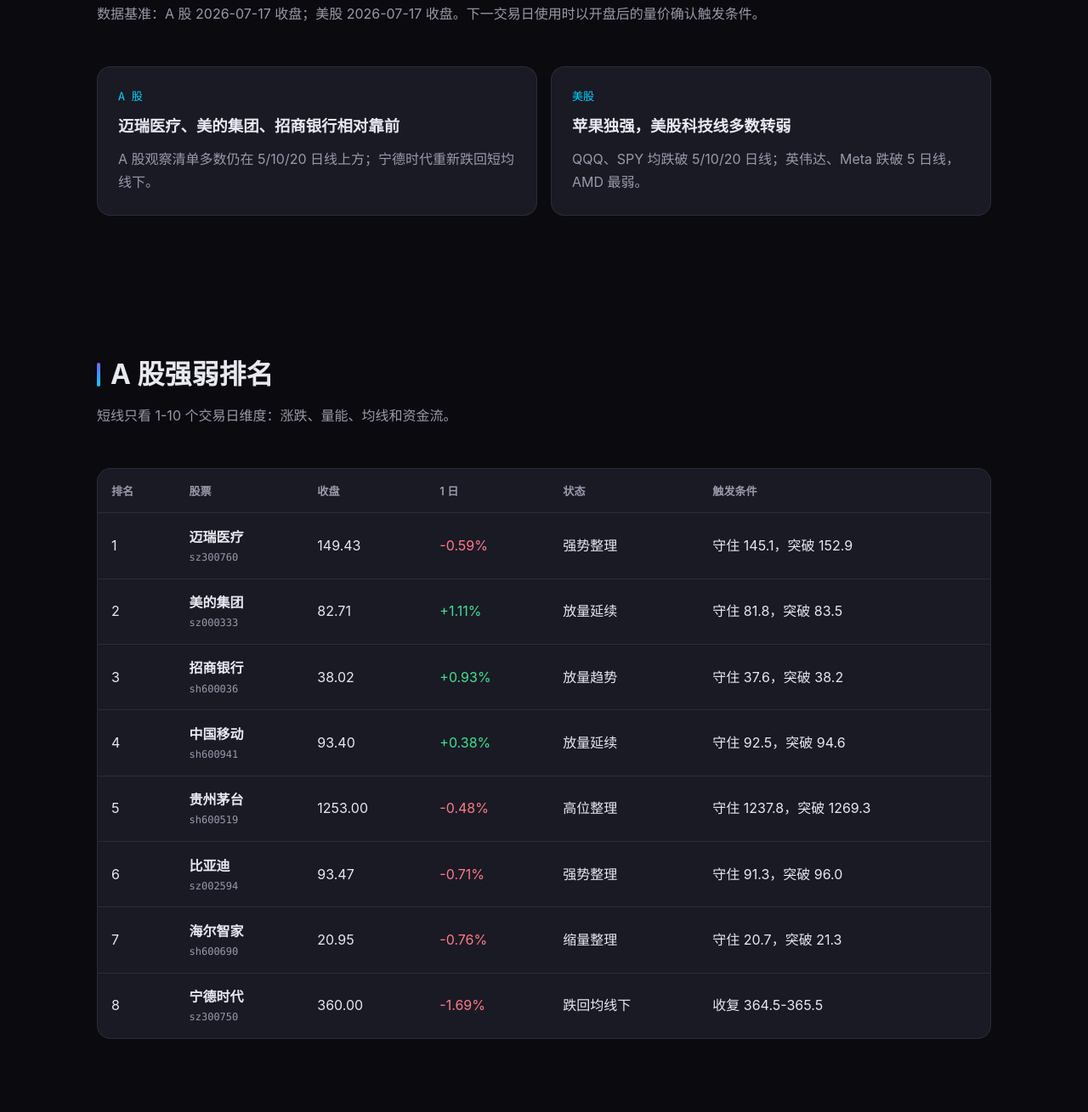
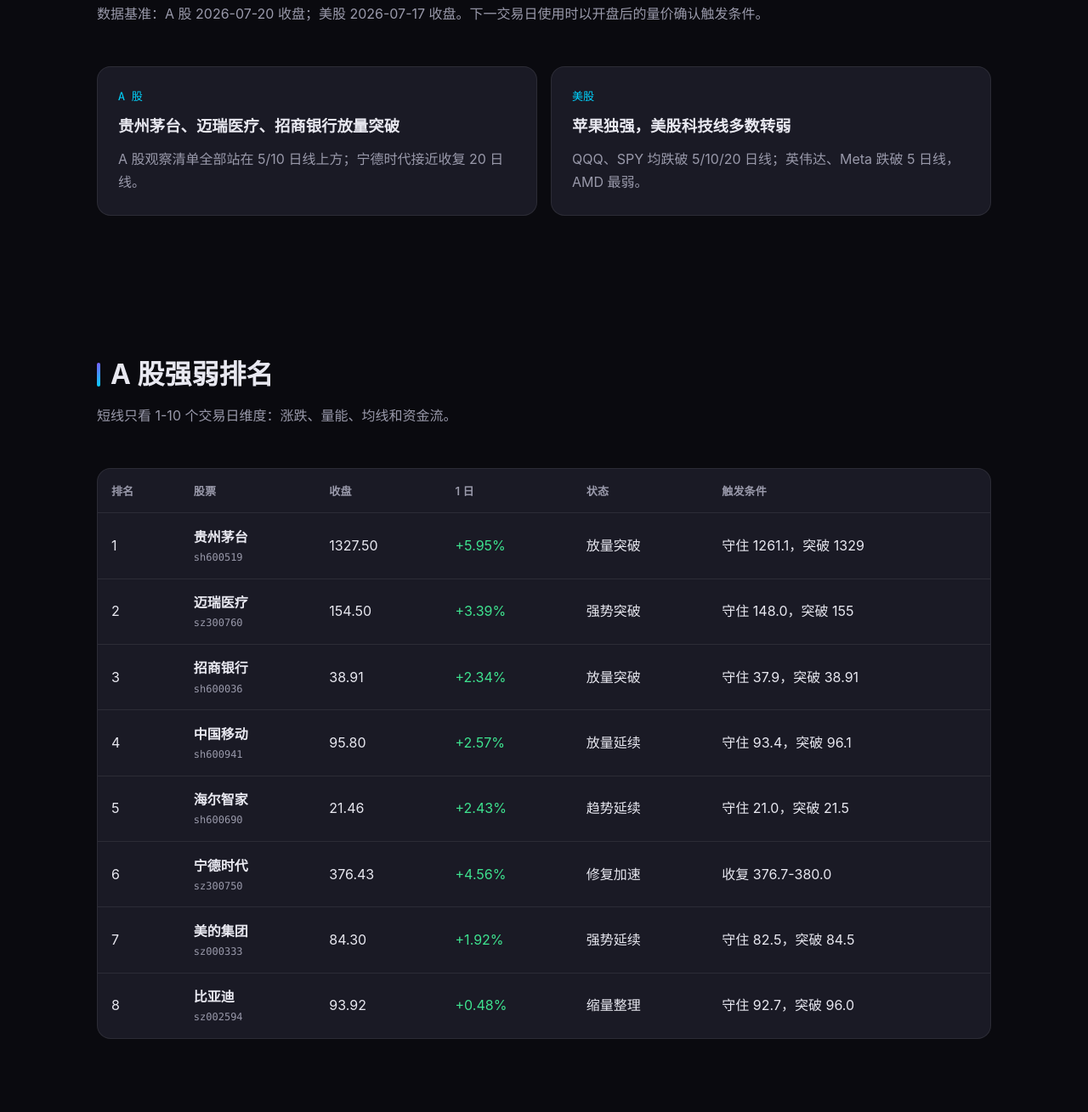
Before and after one commit to konghuari/konghuari.github.io, an Astro site: page /stocks in a window 1280 px wide. Shown: the part 491-1800 px from the top of the page at 85% size. Built offline with nearby package versions, Linux system fonts and the light colour scheme; Astro itself is replaced by a stand-in of ours.

Commit message:
Refresh Monday stock watch

```diff
--- a/src/pages/stocks.astro
+++ b/src/pages/stocks.astro
@@ -2,14 +2,14 @@
 import BaseLayout from '../layouts/BaseLayout.astro';
 
 const aShareRows = [
-  { rank: 1, name: '迈瑞医疗', code: 'sz300760', close: '149.43', change: '-0.59%', state: '强势整理', trigger: '守住 145.1，突破 152.9' },
-  { rank: 2, name: '美的集团', code: 'sz000333', close: '82.71', change: '+1.11%', state: '放量延续', trigger: '守住 81.8，突破 83.5' },
-  { rank: 3, name: '招商银行', code: 'sh600036', close: '38.02', change: '+0.93%', state: '放量趋势', trigger: '守住 37.6，突破 38.2' },
-  { rank: 4, name: '中国移动', code: 'sh600941', close: '93.40', change: '+0.38%', state: '放量延续', trigger: '守住 92.5，突破 94.6' },
-  { rank: 5, name: '贵州茅台', code: 'sh600519', close: '1253.00', change: '-0.48%', state: '高位整理', trigger: '守住 1237.8，突破 1269.3' },
-  { rank: 6, name: '比亚迪', code: 'sz002594', close: '93.47', change: '-0.71%', state: '强势整理', trigger: '守住 91.3，突破 96.0' },
-  { rank: 7, name: '海尔智家', code: 'sh600690', close: '20.95', change: '-0.76%', state: '缩量整理', trigger: '守住 20.7，突破 21.3' },
-  { rank: 8, name: '宁德时代', code: 'sz300750', close: '360.00', change: '-1.69%', state: '跌回均线下', trigger: '收复 364.5-365.5' },
+  { rank: 1, name: '贵州茅台', code: 'sh600519', close: '1327.50', change: '+5.95%', state: '放量突破', trigger: '守住 1261.1，突破 1329' },
+  { rank: 2, name: '迈瑞医疗', code: 'sz300760', close: '154.50', change: '+3.39%', state: '强势突破', trigger: '守住 148.0，突破 155' },
+  { rank: 3, name: '招商银行', code: 'sh600036', close: '38.91', change: '+2.34%', state: '放量突破', trigger: '守住 37.9，突破 38.91' },
+  { rank: 4, name: '中国移动', code: 'sh600941', close: '95.80', change: '+2.57%', state: '放量延续', trigger: '守住 93.4，突破 96.1' },
+  { rank: 5, name: '海尔智家', code: 'sh600690', close: '21.46', change: '+2.43%', state: '趋势延续', trigger: '守住 21.0，突破 21.5' },
+  { rank: 6, name: '宁德时代', code: 'sz300750', close: '376.43', change: '+4.56%', state: '修复加速', trigger: '收复 376.7-380.0' },
+  { rank: 7, name: '美的集团', code: 'sz000333', close: '84.30', change: '+1.92%', state: '强势延续', trigger: '守住 82.5，突破 84.5' },
+  { rank: 8, name: '比亚迪', code: 'sz002594', close: '93.92', change: '+0.48%', state: '缩量整理', trigger: '守住 92.7，突破 96.0' },
 ];
 
 const usRows = [
@@ -48,12 +48,12 @@
   <section>
     <div class="container">
       <h2 class="section-title">最新短期观察</h2>
-      <p class="section-sub">数据基准：A 股 2026-07-17 收盘；美股 2026-07-17 收盘。下一交易日使用时以开盘后的量价确认触发条件。</p>
+      <p class="section-sub">数据基准：A 股 2026-07-20 收盘；美股 2026-07-17 收盘。下一交易日使用时以开盘后的量价确认触发条件。</p>
       <div class="market-summary">
         <article>
           <span>A 股</span>
-          <strong>迈瑞医疗、美的集团、招商银行相对靠前</strong>
-          <p>A 股观察清单多数仍在 5/10/20 日线上方；宁德时代重新跌回短均线下。</p>
+          <strong>贵州茅台、迈瑞医疗、招商银行放量突破</strong>
+          <p>A 股观察清单全部站在 5/10 日线上方；宁德时代接近收复 20 日线。</p>
         </article>
         <article>
           <span>美股</span>
```
